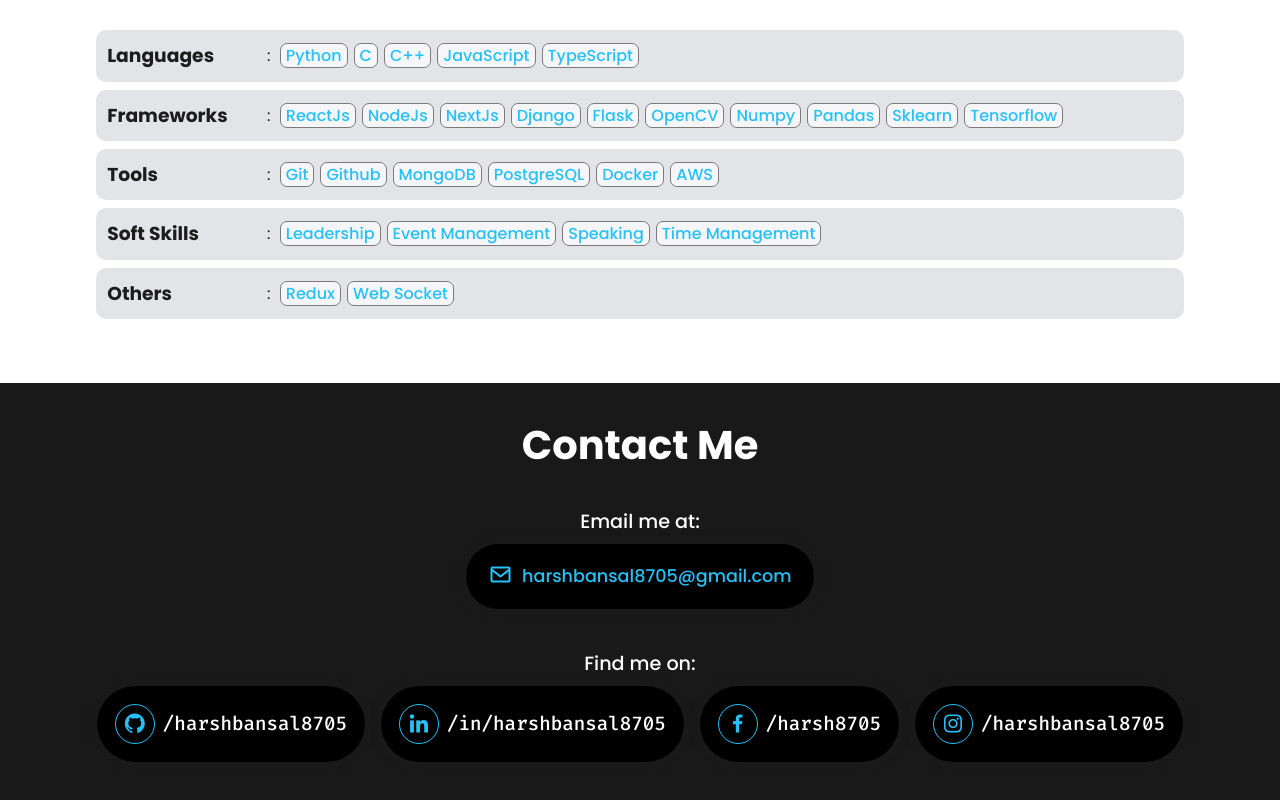
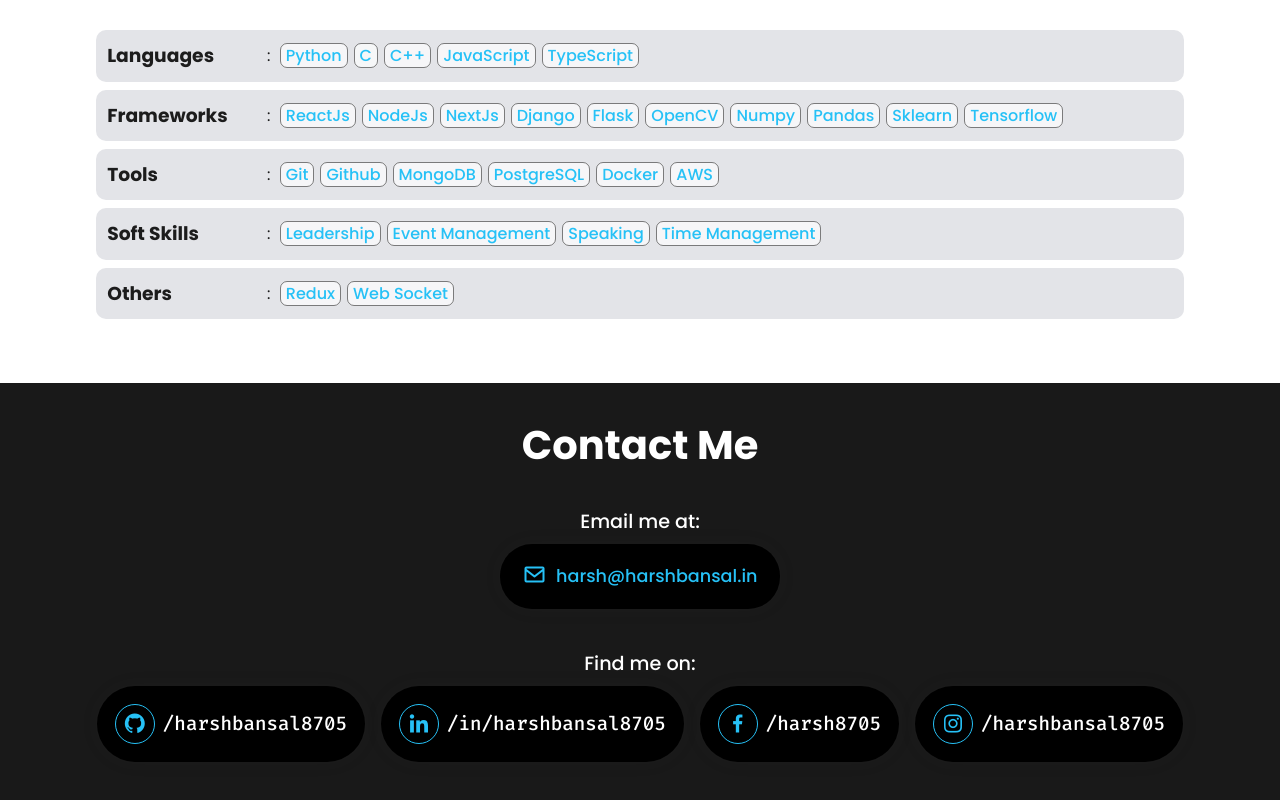
Before and after one commit to Harshbansal8705/portfolio, a React (Create React App) app: page / in a window 1280 px wide. Shown: the part 1974-2774 px from the top of the page. Built offline with nearby package versions, Linux system fonts and the light colour scheme.

Commit message:
Updated mail id to domain mail

```diff
--- a/src/MyComponents/Contact.jsx
+++ b/src/MyComponents/Contact.jsx
@@ -5,7 +5,7 @@
         <section className="contact" id="contact">
             <h2>Contact Me</h2>
             <div className="email">
-                <span>Email me at:</span><a href="mailto:harshbansal8705@gmail.com" className="emailid"> <span className="icon email"><i className='bx bx-envelope'></i></span><span>harshbansal8705@gmail.com</span></a>
+                <span>Email me at:</span><a href="mailto:harsh@harshbansal.in" className="emailid"> <span className="icon email"><i className='bx bx-envelope'></i></span><span>harsh@harshbansal.in</span></a>
             </div>
             <div className="social">
                 <span>Find me on:</span>
```
